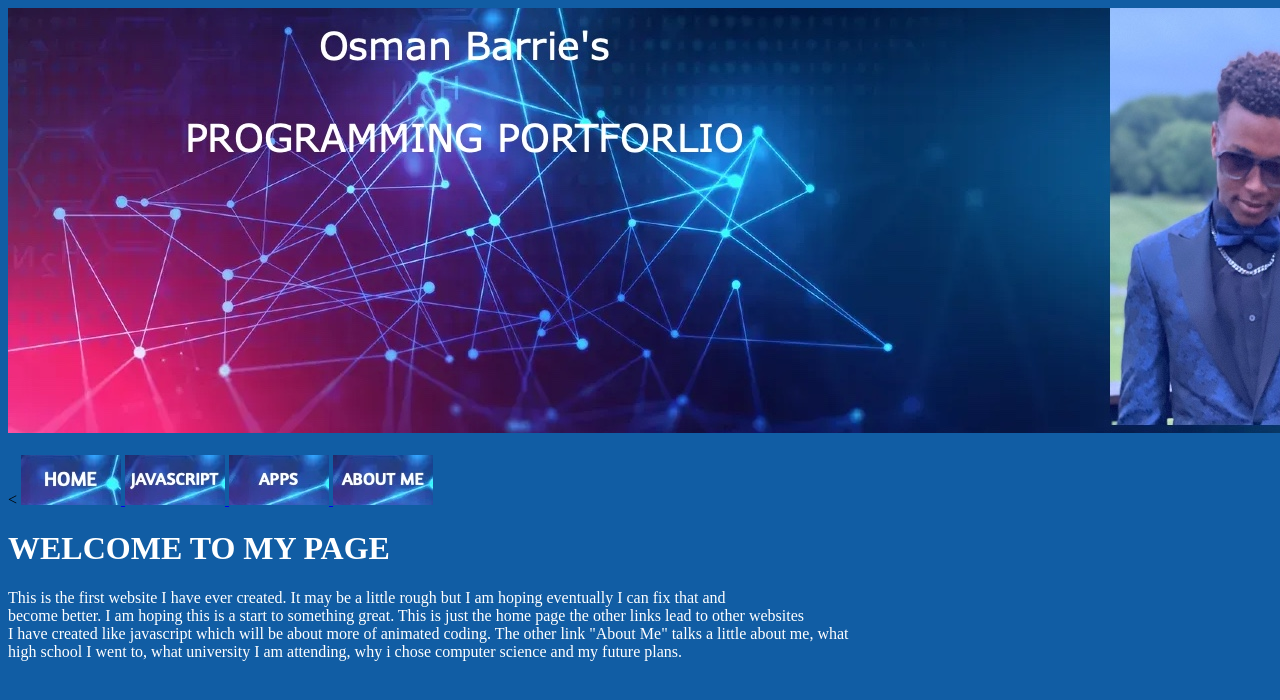
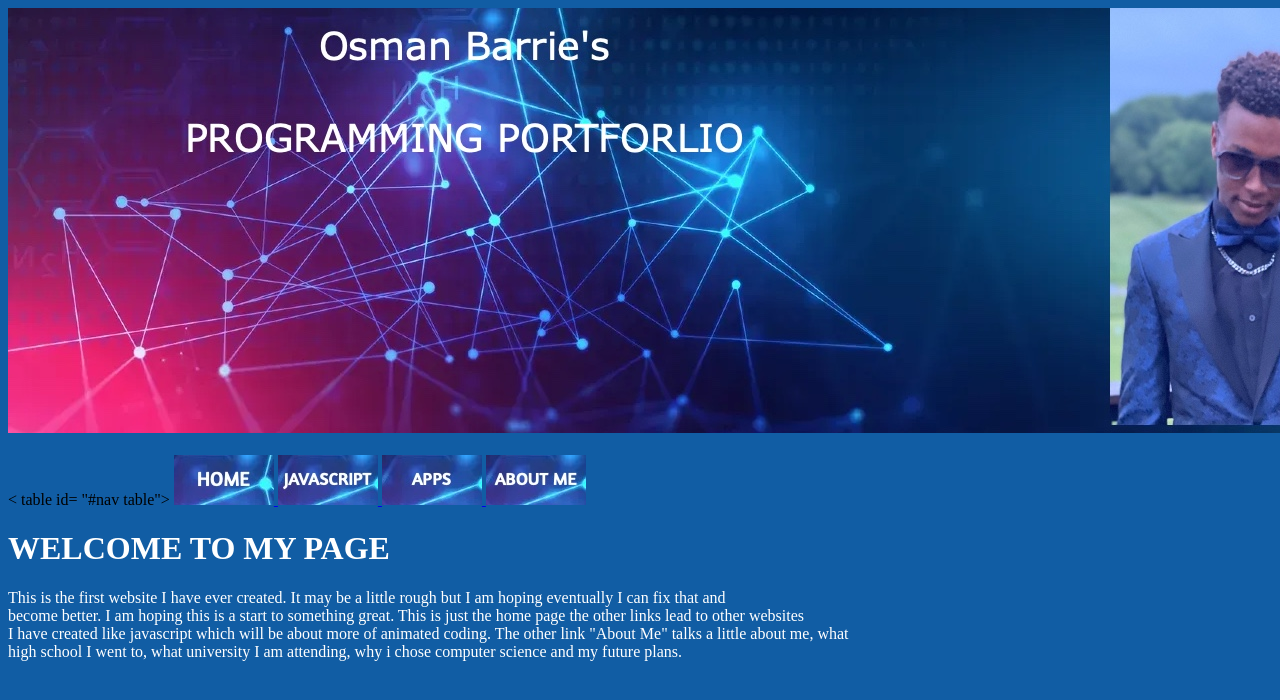
Before and after one commit to Obarrie/Obarrie.github.io, a plain HTML site: page index.html in a window 1280 px wide. Shown: the top 700 px of the page. Drawn offline with Linux system fonts and the light colour scheme.

Commit message:
Update index.html

```diff
--- a/index.html
+++ b/index.html
@@ -13,7 +13,7 @@
   <br>
   <br>
 
-        <
+        < table id= "#nav table">
         <a href= "https://obarrie.github.io/index.html" alt= "Home">
          <img src= "homebutton.jpg"> </a>
       <a href= "https://obarrie.github.io/javascripts.html" alt= "javascript">
```
